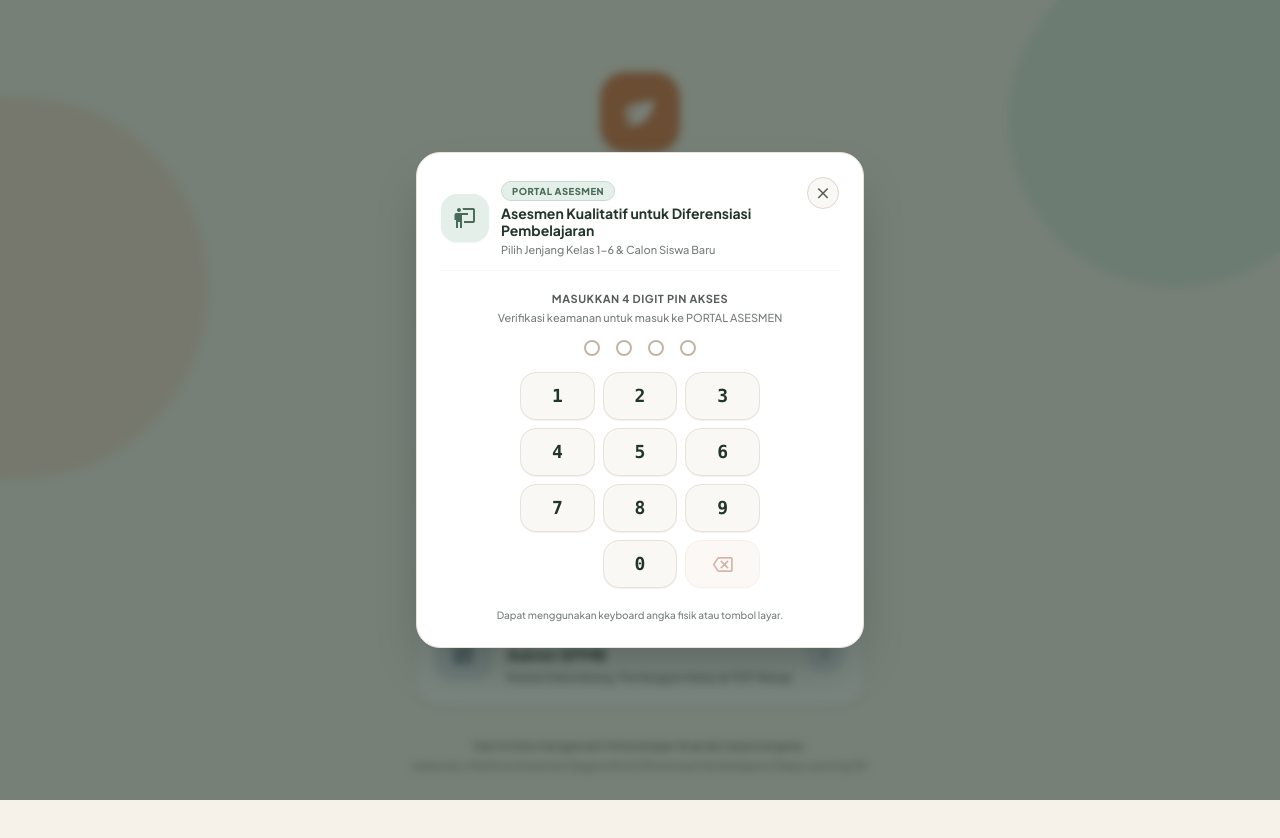
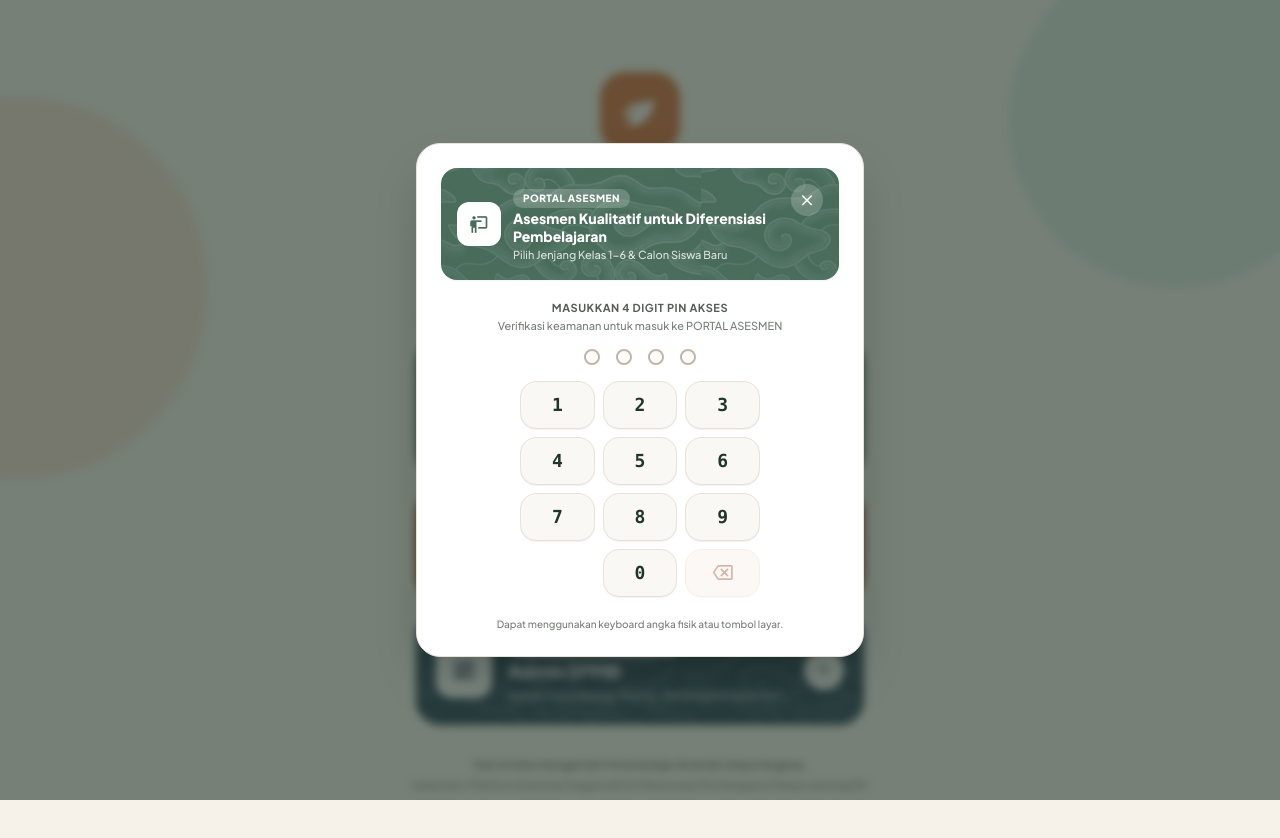
Before and after one commit to divevaluasisdiannajah-ship-it/kalamula, a Next.js app in the folder siap-sekolah-app/: page / in a window 1280 px wide. Both pictures are taken after a click on the button 640 px from the left and 406 px from the top of the page. Shown: the top 838 px of the page. Built offline with nearby package versions, Linux system fonts and the light colour scheme.

Commit message:
feat(ui): implement Megamendung Varian E cards on homepage portal selection and pin modal (Phase 3)

```diff
--- a/siap-sekolah-app/src/app/page.tsx
+++ b/siap-sekolah-app/src/app/page.tsx
@@ -247,9 +247,9 @@ export default function Home() {
           </div>
         </div>
 
-        {/* Role Selection Cards */}
-        <div className="space-y-3 text-left pt-2">
-          <p className="text-xs font-bold text-[#787F7A] uppercase tracking-wider text-left mb-2.5 px-1">
+        {/* Role Selection Cards (Varian E Megamendung) */}
+        <div className="space-y-3.5 text-left pt-2">
+          <p className="text-xs font-bold text-[#787F7A] uppercase tracking-wider text-left mb-2 px-1">
             PILIH RUANG MASUK
           </p>
 
@@ -257,28 +257,29 @@ export default function Home() {
           <button
             type="button"
             onClick={() => openPinModal("classroom")}
-            className="w-full text-left bg-white rounded-3xl p-4 sm:p-4.5 border border-[#E8E2D8]/60 shadow-sm hover:shadow-md hover:-translate-y-0.5 active:scale-[0.98] transition-all duration-200 focus-visible:ring-2 focus-visible:ring-[#486B5A] focus-visible:ring-offset-2 focus-visible:outline-none group flex items-center justify-between cursor-pointer"
+            className="w-full text-left relative overflow-hidden bg-[#486B5A] text-white rounded-3xl p-4 sm:p-5 shadow-sm hover:shadow-md hover:-translate-y-0.5 active:scale-[0.98] transition-all duration-200 focus-visible:ring-2 focus-visible:ring-[#486B5A] focus-visible:ring-offset-2 focus-visible:outline-none group flex items-center justify-between cursor-pointer"
           >
-            <div className="flex items-center gap-3.5 sm:gap-4 min-w-0">
-              <div className="w-14 h-14 bg-[#E4EFE9] text-[#486B5A] rounded-2xl flex items-center justify-center flex-shrink-0 group-hover:scale-105 transition-transform duration-200">
+            <div className="bg-megamendung-overlay" aria-hidden="true" />
+            <div className="relative z-10 flex items-center gap-3.5 sm:gap-4 min-w-0">
+              <div className="w-13 h-13 sm:w-14 sm:h-14 bg-white text-[#486B5A] rounded-2xl flex items-center justify-center flex-shrink-0 group-hover:scale-105 transition-transform duration-200 shadow-xs">
                 <i className="mdi mdi-human-male-board text-2xl" />
               </div>
               <div className="min-w-0">
                 <div className="flex items-center gap-2">
-                  <span className="text-[10px] font-bold px-2 py-0.5 rounded-full bg-[#E4EFE9] text-[#486B5A] border border-[#C9DBD0] inline-flex items-center gap-1">
+                  <span className="text-[10px] font-black px-2.5 py-0.5 rounded-full bg-white text-[#486B5A] shadow-xs inline-flex items-center gap-1 uppercase tracking-wider">
                     <i className="mdi mdi-lock-outline text-[11px]" />
-                    <span>PIN 4 Digit</span>
+                    <span>PORTAL ASESMEN &bull; PIN 1111</span>
                   </span>
                 </div>
-                <p className="font-bold text-base text-[#22352B] leading-snug mt-0.5">
-                  Asesmen Kualitatif untuk Diferensiasi Pembelajaran
+                <p className="font-extrabold text-base sm:text-lg text-white leading-snug mt-1">
+                  Asesmen Kualitatif Pembelajaran
                 </p>
-                <p className="text-xs text-[#565C58] mt-0.5 truncate leading-relaxed">
+                <p className="text-xs text-white/80 mt-0.5 truncate leading-relaxed">
                   Pilih Jenjang Kelas 1-6 &amp; Calon Siswa Baru
                 </p>
               </div>
             </div>
-            <div className="w-10 h-10 rounded-full bg-[#E4EFE9] text-[#486B5A] flex items-center justify-center flex-shrink-0 ml-3 group-hover:translate-x-0.5 transition-transform">
+            <div className="relative z-10 w-10 h-10 rounded-full bg-white text-[#486B5A] flex items-center justify-center flex-shrink-0 ml-3 group-hover:translate-x-0.5 transition-transform shadow-xs">
               <i className="mdi mdi-chevron-right text-xl" />
             </div>
           </button>
@@ -287,28 +288,29 @@ export default function Home() {
           <button
             type="button"
             onClick={() => openPinModal("evaluator")}
-            className="w-full text-left bg-white rounded-3xl p-4 sm:p-4.5 border border-[#E8E2D8]/60 shadow-sm hover:shadow-md hover:-translate-y-0.5 active:scale-[0.98] transition-all duration-200 focus-visible:ring-2 focus-visible:ring-[#B85627] focus-visible:ring-offset-2 focus-visible:outline-none group flex items-center justify-between cursor-pointer"
+            className="w-full text-left relative overflow-hidden bg-[#9B3F18] text-white rounded-3xl p-4 sm:p-5 shadow-sm hover:shadow-md hover:-translate-y-0.5 active:scale-[0.98] transition-all duration-200 focus-visible:ring-2 focus-visible:ring-[#9B3F18] focus-visible:ring-offset-2 focus-visible:outline-none group flex items-center justify-between cursor-pointer"
           >
-            <div className="flex items-center gap-3.5 sm:gap-4 min-w-0">
-              <div className="w-14 h-14 bg-[#F9E6DC] text-[#B85627] rounded-2xl flex items-center justify-center flex-shrink-0 group-hover:scale-105 transition-transform duration-200">
+            <div className="bg-megamendung-overlay" aria-hidden="true" />
+            <div className="relative z-10 flex items-center gap-3.5 sm:gap-4 min-w-0">
+              <div className="w-13 h-13 sm:w-14 sm:h-14 bg-white text-[#9B3F18] rounded-2xl flex items-center justify-center flex-shrink-0 group-hover:scale-105 transition-transform duration-200 shadow-xs">
                 <i className="mdi mdi-clipboard-check-outline text-2xl" />
               </div>
               <div className="min-w-0">
                 <div className="flex items-center gap-2">
-                  <span className="text-[10px] font-bold px-2 py-0.5 rounded-full bg-[#F9E6DC] text-[#B85627] border border-[#F2D8C7] inline-flex items-center gap-1">
+                  <span className="text-[10px] font-black px-2.5 py-0.5 rounded-full bg-white text-[#9B3F18] shadow-xs inline-flex items-center gap-1 uppercase tracking-wider">
                     <i className="mdi mdi-lock-outline text-[11px]" />
-                    <span>PIN 4 Digit</span>
+                    <span>PORTAL SPMB &bull; PIN 2222</span>
                   </span>
                 </div>
-                <p className="font-bold text-base text-[#22352B] leading-snug mt-0.5">
+                <p className="font-extrabold text-base sm:text-lg text-white leading-snug mt-1">
                   Observasi SPMB
                 </p>
-                <p className="text-xs text-[#565C58] mt-0.5 truncate leading-relaxed">
-                  Observasi Rubrik, Pra-Literasi &amp; Catatan Khusus
+                <p className="text-xs text-white/80 mt-0.5 truncate leading-relaxed">
+                  Observasi Rubrik Pos, Pra-Literasi &amp; Catatan Khusus
                 </p>
               </div>
             </div>
-            <div className="w-10 h-10 rounded-full bg-[#F9E6DC] text-[#B85627] flex items-center justify-center flex-shrink-0 ml-3 group-hover:translate-x-0.5 transition-transform">
+            <div className="relative z-10 w-10 h-10 rounded-full bg-white text-[#9B3F18] flex items-center justify-center flex-shrink-0 ml-3 group-hover:translate-x-0.5 transition-transform shadow-xs">
               <i className="mdi mdi-chevron-right text-xl" />
             </div>
           </button>
@@ -317,28 +319,29 @@ export default function Home() {
           <button
             type="button"
             onClick={() => openPinModal("admin")}
-            className="w-full text-left bg-white rounded-3xl p-4 sm:p-4.5 border border-[#E8E2D8]/60 shadow-sm hover:shadow-md hover:-translate-y-0.5 active:scale-[0.98] transition-all duration-200 focus-visible:ring-2 focus-visible:ring-[#36506C] focus-visible:ring-offset-2 focus-visible:outline-none group flex items-center justify-between cursor-pointer"
+            className="w-full text-left relative overflow-hidden bg-[#2D4558] text-white rounded-3xl p-4 sm:p-5 shadow-sm hover:shadow-md hover:-translate-y-0.5 active:scale-[0.98] transition-all duration-200 focus-visible:ring-2 focus-visible:ring-[#2D4558] focus-visible:ring-offset-2 focus-visible:outline-none group flex items-center justify-between cursor-pointer"
           >
-            <div className="flex items-center gap-3.5 sm:gap-4 min-w-0">
-              <div className="w-14 h-14 bg-[#E4EAF2] text-[#36506C] rounded-2xl flex items-center justify-center flex-shrink-0 group-hover:scale-105 transition-transform duration-200">
+            <div className="bg-megamendung-overlay" aria-hidden="true" />
+            <div className="relative z-10 flex items-center gap-3.5 sm:gap-4 min-w-0">
+              <div className="w-13 h-13 sm:w-14 sm:h-14 bg-white text-[#2D4558] rounded-2xl flex items-center justify-center flex-shrink-0 group-hover:scale-105 transition-transform duration-200 shadow-xs">
                 <i className="mdi mdi-view-dashboard-outline text-2xl" />
               </div>
               <div className="min-w-0">
                 <div className="flex items-center gap-2">
-                  <span className="text-[10px] font-bold px-2 py-0.5 rounded-full bg-[#E4EAF2] text-[#36506C] border border-[#CCD7E5] inline-flex items-center gap-1">
+                  <span className="text-[10px] font-black px-2.5 py-0.5 rounded-full bg-white text-[#2D4558] shadow-xs inline-flex items-center gap-1 uppercase tracking-wider">
                     <i className="mdi mdi-lock-outline text-[11px]" />
-                    <span>PIN 4 Digit</span>
+                    <span>PORTAL ADMIN &bull; PIN 1212</span>
                   </span>
                 </div>
-                <p className="font-bold text-base text-[#22352B] leading-snug mt-0.5">
+                <p className="font-extrabold text-base sm:text-lg text-white leading-snug mt-1">
                   Admin SPMB
                 </p>
-                <p className="text-xs text-[#565C58] mt-0.5 truncate leading-relaxed">
-                  Kelola Gelombang, Pembagian Kelas &amp; PDF Rekap
+                <p className="text-xs text-white/80 mt-0.5 truncate leading-relaxed">
+                  Kelola Gelombang, Rubrik, Pembagian Kelas &amp; PDF Rekap
                 </p>
               </div>
             </div>
-            <div className="w-10 h-10 rounded-full bg-[#E4EAF2] text-[#36506C] flex items-center justify-center flex-shrink-0 ml-3 group-hover:translate-x-0.5 transition-transform">
+            <div className="relative z-10 w-10 h-10 rounded-full bg-white text-[#2D4558] flex items-center justify-center flex-shrink-0 ml-3 group-hover:translate-x-0.5 transition-transform shadow-xs">
               <i className="mdi mdi-chevron-right text-xl" />
             </div>
           </button>
@@ -380,24 +383,38 @@ export default function Home() {
                 : "opacity-0 scale-95 translate-y-3 pointer-events-none"
             }`}
           >
-            {/* Modal Header */}
-            <div className="flex items-start justify-between gap-3 pb-3 border-b border-[#FAF8F5]">
+            {/* Modal Header with Varian E Megamendung accent */}
+            <div
+              className={`relative overflow-hidden rounded-2xl p-4 text-white shadow-xs ${
+                activePortalKey === "classroom"
+                  ? "bg-[#486B5A]"
+                  : activePortalKey === "evaluator"
+                  ? "bg-[#9B3F18]"
+                  : "bg-[#2D4558]"
+              }`}
+            >
+              <div className="bg-megamendung-overlay" aria-hidden="true" />
+              <div className="relative z-10 flex items-start justify-between gap-3">
                 <div className="flex items-center gap-3 min-w-0">
-                <div
-                  className={`w-12 h-12 rounded-2xl flex items-center justify-center flex-shrink-0 shadow-xs ${activePortal.iconBg} ${activePortal.iconColor}`}
-                >
-                  <i className={`mdi ${activePortal.icon} text-2xl`} />
+                  <div className="w-11 h-11 bg-white rounded-xl flex items-center justify-center flex-shrink-0 shadow-xs text-xl font-bold">
+                    <i
+                      className={`mdi ${activePortal.icon} ${
+                        activePortalKey === "classroom"
+                          ? "text-[#486B5A]"
+                          : activePortalKey === "evaluator"
+                          ? "text-[#9B3F18]"
+                          : "text-[#2D4558]"
+                      }`}
+                    />
                   </div>
                   <div className="min-w-0">
-                  <span
-                    className={`text-[9.5px] font-extrabold px-2.5 py-0.5 rounded-full border inline-block mb-1 tracking-wider ${activePortal.badgeColor}`}
-                  >
+                    <span className="text-[10px] font-black px-2.5 py-0.5 rounded-full bg-white/20 text-white inline-block mb-0.5 tracking-wider uppercase">
                       {activePortal.badge}
                     </span>
-                  <h2 id="portal-pin-title" className="text-sm font-bold text-[#22352B] leading-tight">
+                    <h2 id="portal-pin-title" className="text-sm font-black text-white leading-tight">
                       {activePortal.title}
                     </h2>
-                  <p className="text-[11px] text-[#787F7A] truncate mt-0.5">
+                    <p className="text-[11px] text-white/80 truncate mt-0.5 font-medium">
                       {activePortal.subtitle}
                     </p>
                   </div>
@@ -407,11 +424,12 @@ export default function Home() {
                   type="button"
                   onClick={closePinModal}
                   disabled={loading || isSuccess}
-                className="w-8 h-8 rounded-full bg-[#FAF8F5] text-[#565C58] hover:text-[#22352B] hover:bg-[#EFECE4] flex items-center justify-center border border-[#DDD7CE] transition cursor-pointer active:scale-95 flex-shrink-0 disabled:opacity-40"
+                  className="w-8 h-8 rounded-full bg-white/20 hover:bg-white/30 text-white flex items-center justify-center transition cursor-pointer active:scale-95 flex-shrink-0 disabled:opacity-40"
                   aria-label="Tutup Popup PIN"
                 >
                   <i className="mdi mdi-close text-lg" />
                 </button>
+              </div>
             </div>
 
             {/* Instruction Text */}
```
Lines whose indentation alone changed are shown as unchanged.
